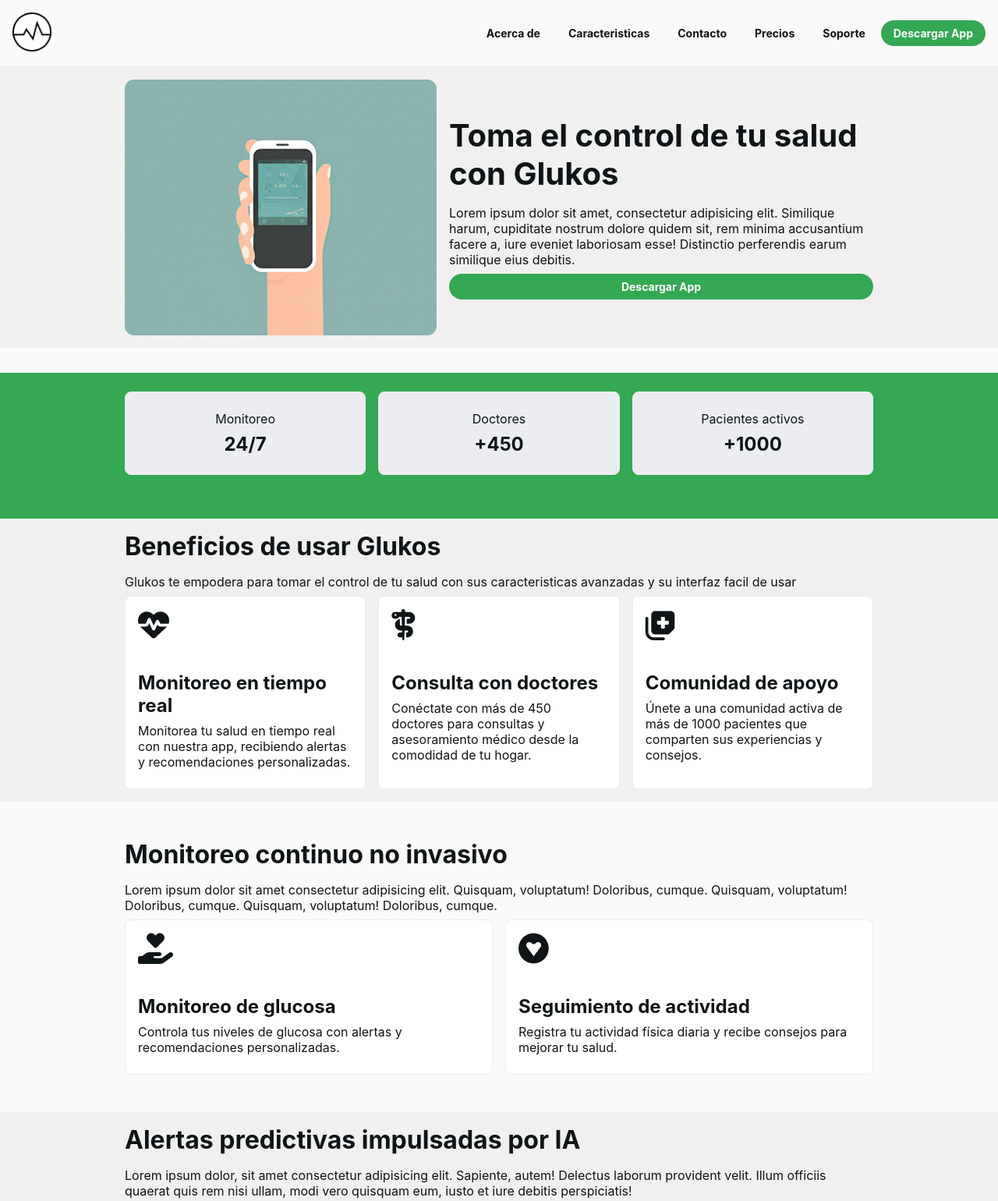
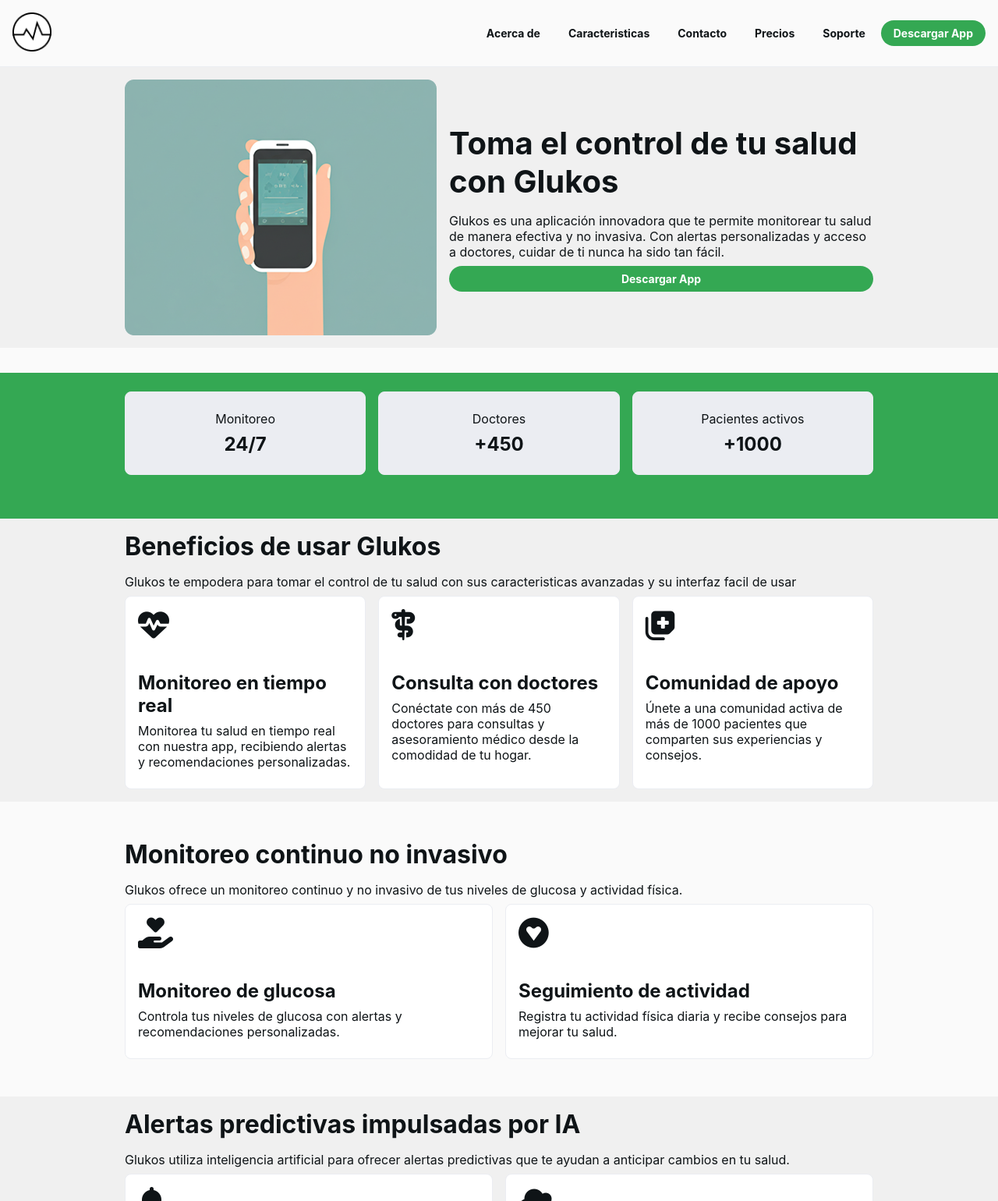
Before and after one commit to Sve-nnN/Glukos, a plain HTML site: page index.html in a window 1280 px wide. Shown: the top 1540 px of the page at 78% size. Drawn offline with Linux system fonts and the light colour scheme.

Commit message:
Update index.html

```diff
--- a/index.html
+++ b/index.html
@@ -36,10 +36,7 @@
         <div>
           <h1>Toma el control de tu salud con Glukos</h1>
           <p>
-            Lorem ipsum dolor sit amet, consectetur adipisicing elit. Similique
-            harum, cupiditate nostrum dolore quidem sit, rem minima accusantium
-            facere a, iure eveniet laboriosam esse! Distinctio perferendis earum
-            similique eius debitis.
+            Glukos es una aplicación innovadora que te permite monitorear tu salud de manera efectiva y no invasiva. Con alertas personalizadas y acceso a doctores, cuidar de ti nunca ha sido tan fácil.
           </p>
           <a href="download.html" class="cta bg-green">Descargar App</a>
         </div>
@@ -84,10 +81,11 @@
     <div class="container">
       <section>
         <h2>Monitoreo continuo no invasivo</h2>
-        <p>Lorem ipsum dolor sit amet consectetur adipisicing elit. Quisquam, voluptatum! Doloribus, cumque. Quisquam, voluptatum! Doloribus, cumque. Quisquam, voluptatum! Doloribus, cumque.</p>
+        <p>Glukos ofrece un monitoreo continuo y no invasivo de tus niveles de glucosa y actividad física.</p>
         <div class="cards">
           <div class="card">
-            <i class="fa-solid fa-hand-holding-heart"></i>            <h3>Monitoreo de glucosa</h3>
+            <i class="fa-solid fa-hand-holding-heart"></i>
+            <h3>Monitoreo de glucosa</h3>
             <p>Controla tus niveles de glucosa con alertas y recomendaciones personalizadas.</p>
           </div>
           <div class="card">
@@ -100,7 +98,7 @@
     <div class="container">
       <section class="alertas">
         <h2>Alertas predictivas impulsadas por IA</h2>
-        <p>Lorem ipsum dolor, sit amet consectetur adipisicing elit. Sapiente, autem! Delectus laborum provident velit. Illum officiis quaerat quis rem nisi ullam, modi vero quisquam eum, iusto et iure debitis perspiciatis!</p>
+        <p>Glukos utiliza inteligencia artificial para ofrecer alertas predictivas que te ayudan a anticipar cambios en tu salud.</p>
         <div class="cards">
           <div class="card">
             <i class="fa-solid fa-bell"></i>
@@ -140,6 +138,7 @@
             </div>
           <div class="testimonio">
             <!--<img src="/assets/user4.png" alt="Usuario 4" class="user-image" />  -->
+            <i class="fa-solid fa-user"></i>
             <p>"La consulta con doctores a través de la app es muy conveniente y útil."</p>
             <p>- Ana Martínez, Paciente</p>
           </div>
```
